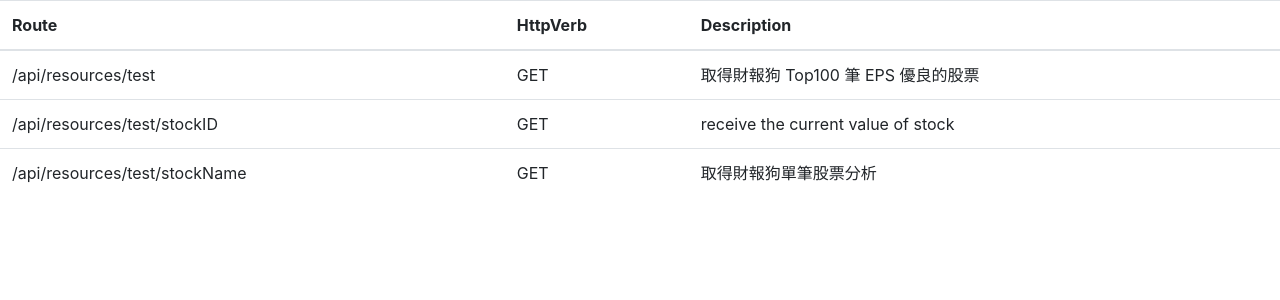
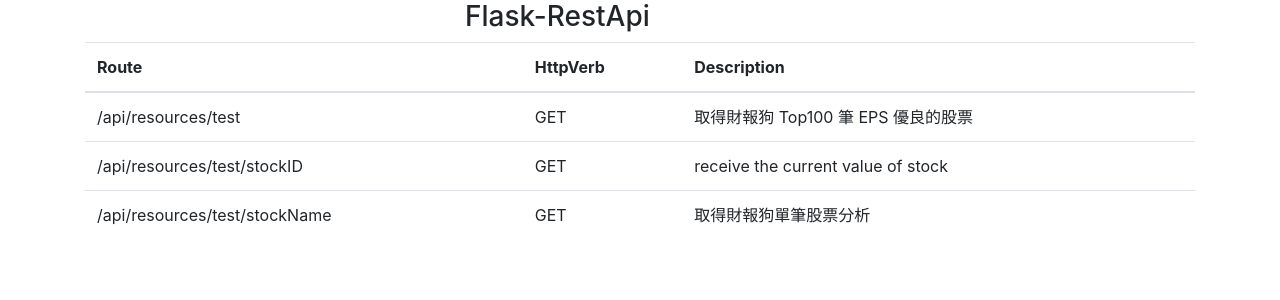
Before and after one commit to pophubup/myFlaskWebApi, a Flask app: page / in a window 1280 px wide. Shown: the top 300 px of the page. Run offline with Flask 2, Linux system fonts and the light colour scheme; some libraries are stand-ins or nearby versions.

Commit message:
update main page

```diff
--- a/templates/index.html
+++ b/templates/index.html
@@ -6,6 +6,14 @@
   <script src="https://stackpath.bootstrapcdn.com/bootstrap/4.5.0/js/bootstrap.min.js" integrity="sha384-OgVRvuATP1z7JjHLkuOU7Xw704+h835Lr+6QL9UvYjZE3Ipu6Tp75j7Bh/kR0JKI" crossorigin="anonymous"></script>
 </head>
 <body>
+  <div class="container">
+    <div class="row">
+      <div class="col-md-4 col-sm-4"></div>
+      <div class="col-md-4 col-sm-4">
+        <h3>Flask-RestApi</h3>
+      </div>
+      <div class="col-md-4 col-sm-4"></div>
+    </div>
     <table class="table table-hover">
       <thead>
         <tr>
@@ -31,4 +39,5 @@
            </tr>
         </tbody>
       </table>
+  </div>
 </body>
```
Lines whose indentation alone changed are shown as unchanged.
